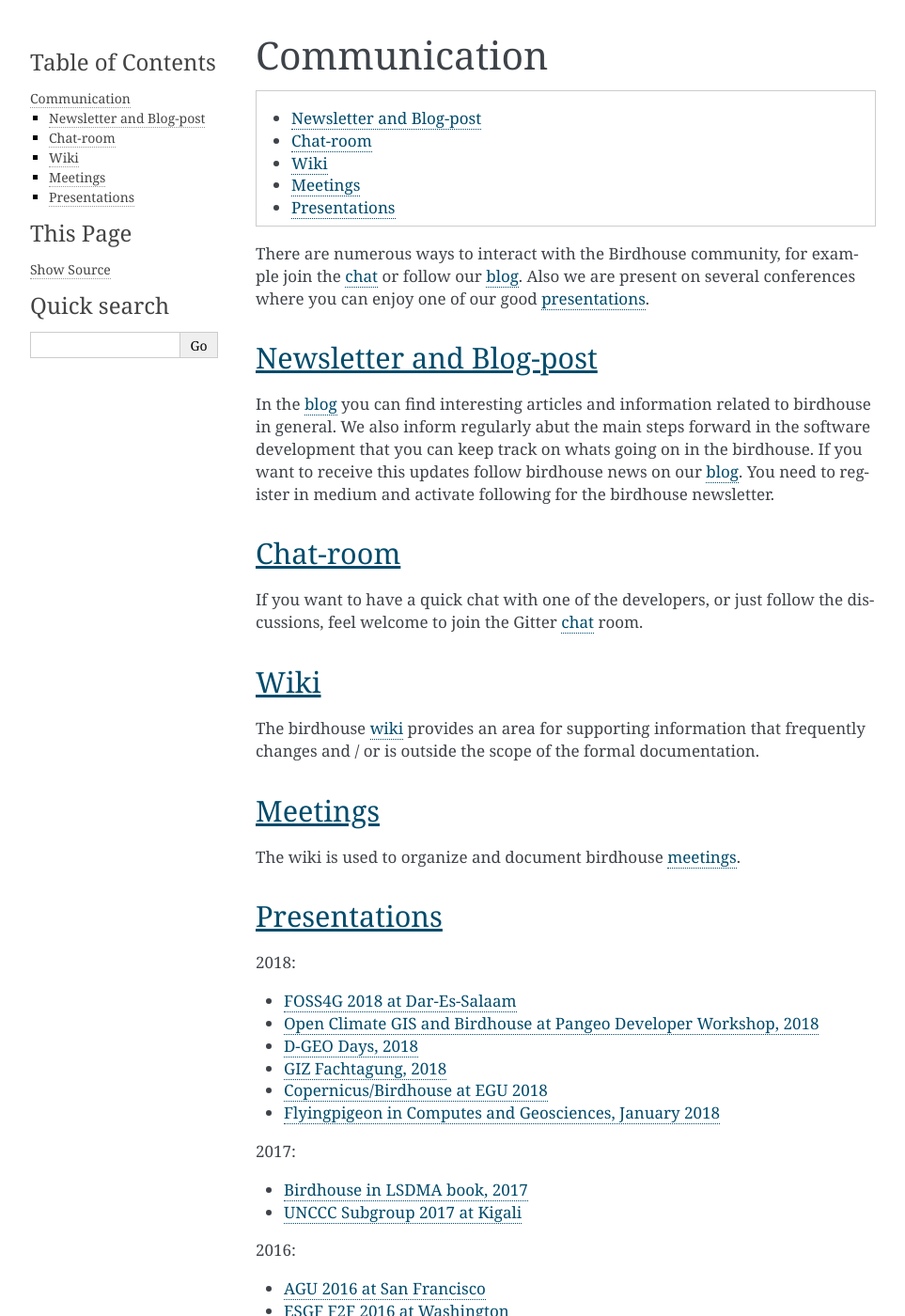
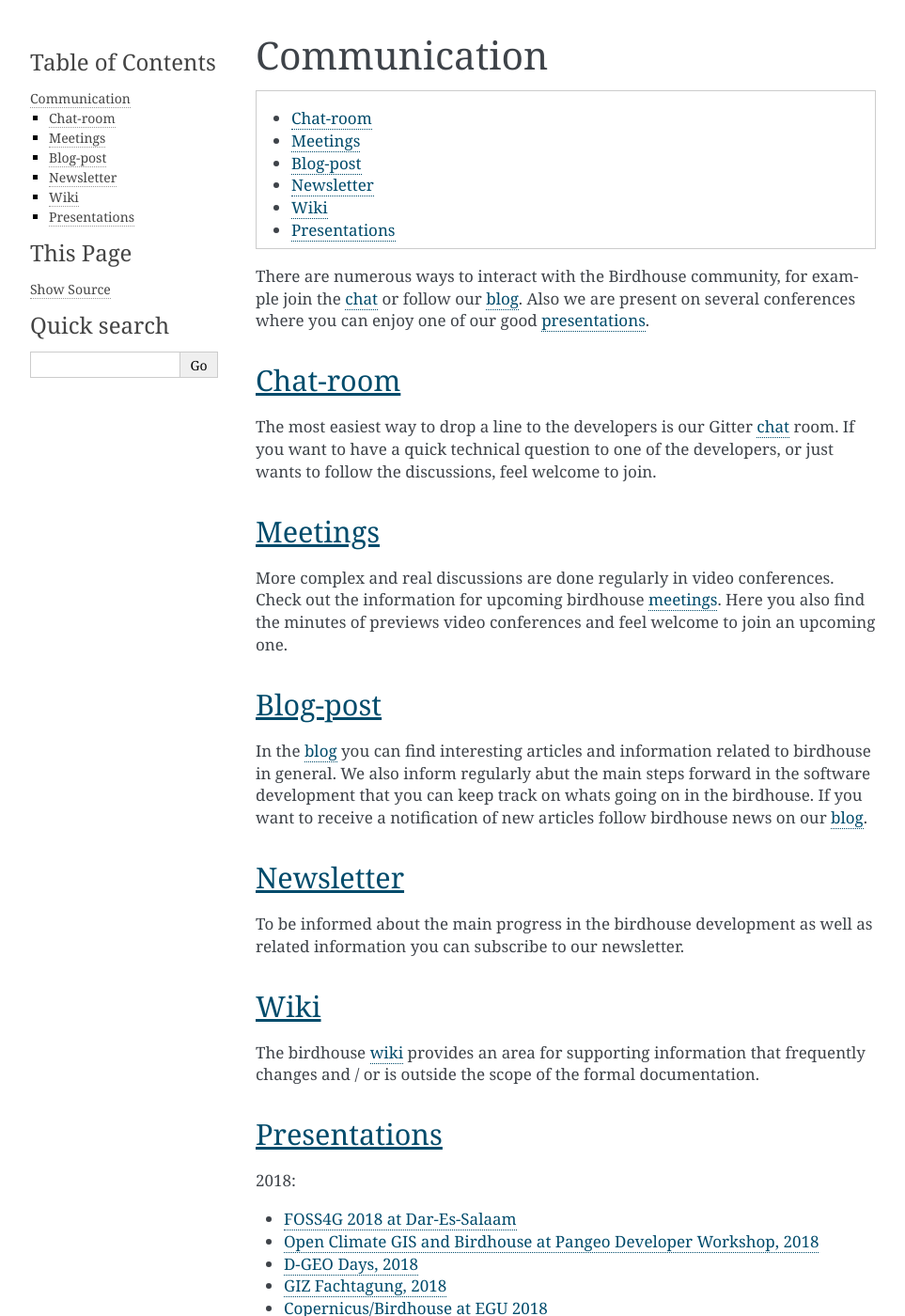
Before and after one commit to bird-house/birdhouse-docs, a Sphinx documentation site: the page built from docs/source/communication.rst, in a window 1280 px wide and 1400 px high. Shown: the whole window at 94% size, without its empty margins (148-1111 px from the left). Built offline with Sphinx 7.4.7, drawn with Linux system fonts in a browser that asks for light colours.

Commit message:
include subsription

```diff
--- a/docs/source/communication.rst
+++ b/docs/source/communication.rst
@@ -11,18 +11,36 @@
 There are numerous ways to interact with the Birdhouse community,
 for example join the chat_ or follow our blog_. Also we are present on several conferences where you can enjoy one of our good presentations_.
 
-Newsletter and Blog-post
-------------------------
-
-In the blog_ you can find interesting articles and information related to birdhouse in general.
-We also inform regularly abut the main steps forward in the software development that you can keep track on whats going on in the birdhouse.
-If you want to receive this updates follow birdhouse news on our blog_. You need to register in medium and activate following for the birdhouse newsletter.
 
 Chat-room
 ---------
 
-If you want to have a quick chat with one of the developers,
-or just follow the discussions, feel welcome to join the Gitter `chat`_ room.
+The most easiest way to drop a line to the developers is our Gitter `chat`_ room.
+If you want to have a quick technical question to one of the developers,
+or just wants to follow the discussions, feel welcome to join.
+
+Meetings
+--------
+
+More complex and real discussions are done regularly in video conferences.
+Check out the information for upcoming birdhouse meetings_.
+Here you also find the minutes of previews video conferences and feel welcome to join an upcoming one.
+
+
+Blog-post
+---------
+
+In the blog_ you can find interesting articles and information related to birdhouse in general.
+We also inform regularly abut the main steps forward in the software development that you can keep track on whats going on in the birdhouse.
+If you want to receive a notification of new articles follow birdhouse news on our blog_.
+
+.. todo: insert follow image
+
+Newsletter
+----------
+
+To be informed about the main progress in the birdhouse development as well as related information you can subscribe to our newsletter.
+
 
 Wiki
 ----
@@ -30,12 +48,8 @@
 The birdhouse wiki_ provides an area for supporting information that frequently
 changes and / or is outside the scope of the formal documentation.
 
-Meetings
---------
 
-The wiki is used to organize and document birdhouse meetings_.
-
-
+.. _`newsletter`: http://eepurl.com/dGbQ2X
 .. _`wiki`: https://github.com/bird-house/bird-house.github.io/wiki
 .. _`meetings`: https://github.com/bird-house/bird-house.github.io/wiki/Meetings
 .. _`chat`: https://gitter.im/bird-house/birdhouse
```
